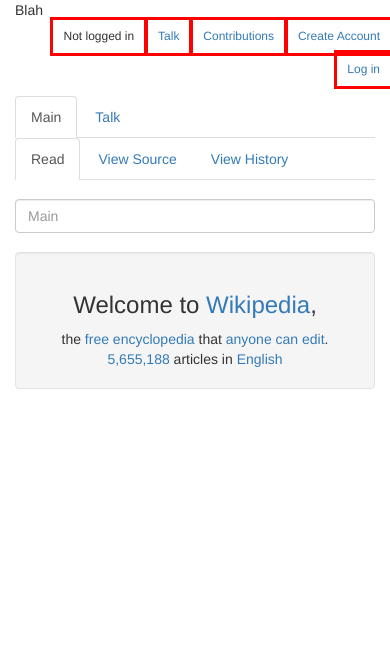
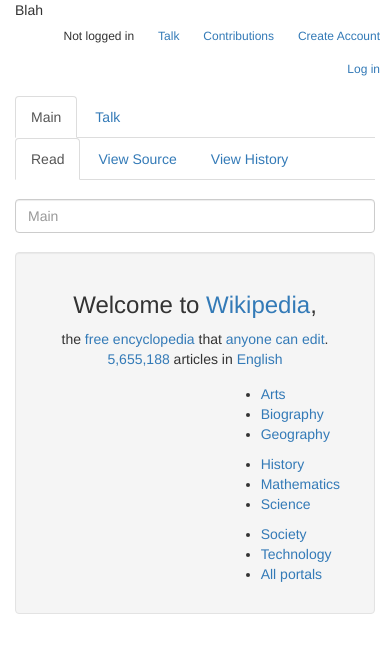
Before and after one commit to atrotter0/wiki-clone, a plain HTML site: page index.html in a window 390 px wide. Drawn offline with Linux system fonts and the light colour scheme.

Commit message:
add list links

```diff
--- a/css/styles.css
+++ b/css/styles.css
@@ -1,5 +1,15 @@
 * {
   ooutline: solid red;
+}
+
+body {
+  min-height: 100%;
+  padding: 0;
+  margin: 0;
+}
+
+.sidebar {
+
 }
 
 .top-nav {
@@ -8,7 +18,6 @@
 }
 
 .top-nav li {
-  outline: red solid;
   display: inline-block;
   padding: 8px 10px;
   font-size: 12px;
@@ -17,3 +26,8 @@
 .center{
   text-align: center;
 }
+
+.top-nav-list-box {
+  float: right;
+  margin-top: 15px;
+}
--- a/index.html
+++ b/index.html
@@ -6,7 +6,7 @@
   <link href="css/styles.css" rel="stylesheet" type="text/css" media="all">
 </head>
 <body>
-  <div class="col-sm-2">
+  <div class="col-md-2 sidebar">
     Blah
   </div>
   <div class="col-md-10">
@@ -20,20 +20,20 @@
       </ul>
     </div>
     <div class="row">
-      <div class="col-sm-4">
+      <div class="col-md-4">
         <ul class="nav nav-tabs">
           <li role="presentation" class="active"><a href="#">Main</a></li>
           <li role="presentation"><a href="#">Talk</a></li>
         </ul>
       </div>
-      <div class="col-sm-4">
+      <div class="col-md-4">
         <ul class="nav nav-tabs">
           <li role="presentation" class="active"><a href="#">Read</a></li>
           <li role="presentation"><a href="#">View Source</a></li>
           <li role="presentation"><a href="#">View History</a></li>
         </ul>
       </div>
-      <div class="col-sm-2">
+      <div class="col-md-2">
         <form class="navbar-form navbar-left">
           <div class="form-group">
             <input type="text" class="form-control" placeholder="Main">
@@ -43,10 +43,35 @@
     </div>
     <div class="well">
       <div class="row">
-        <div class="col-sm-4 center">
+        <div class="col-md-4 center">
           <h3>Welcome to <a href="https://en.wikipedia.org/wiki/Wikipedia">Wikipedia</a>,</h3>
           <h8>the <a href="#">free encyclopedia</a> that <a href="#">anyone can edit</a>.</h8>
           <h8><a href="#">5,655,188</a> articles in <a href="#">English</a></h8>
+        </div>
+        <div class="col-md-8">
+          <div class="top-nav-list-box">
+            <div class="col-md-4 right">
+              <ul>
+                <li><a href="#">Arts</a></li>
+                <li><a href="#">Biography</a></li>
+                <li><a href="#">Geography</a></li>
+              </ul>
+            </div>
+            <div class="col-md-4 right">
+              <ul>
+                <li><a href="#">History</a></li>
+                <li><a href="#">Mathematics</a></li>
+                <li><a href="#">Science</a></li>
+              </ul>
+            </div>
+            <div class="col-md-4 right">
+              <ul>
+                <li><a href="#">Society</a></li>
+                <li><a href="#">Technology</a></li>
+                <li><a href="#">All portals</a></li>
+              </ul>
+            </div>
+          </div>
         </div>
       </div>
     </div>
```
